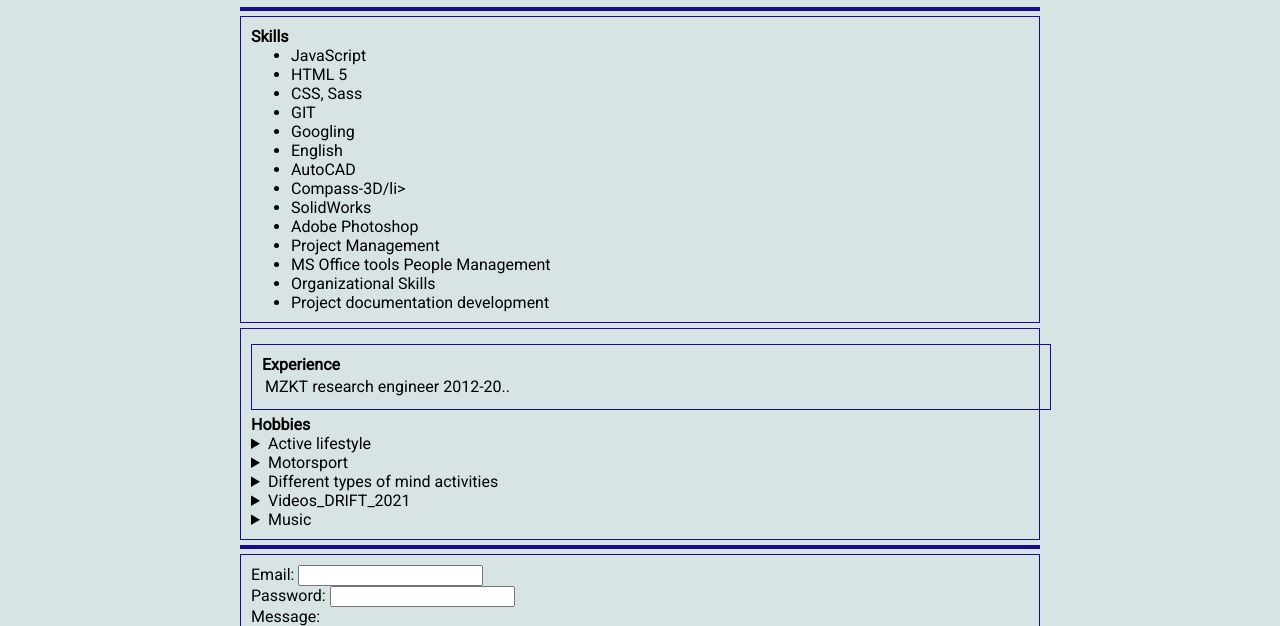
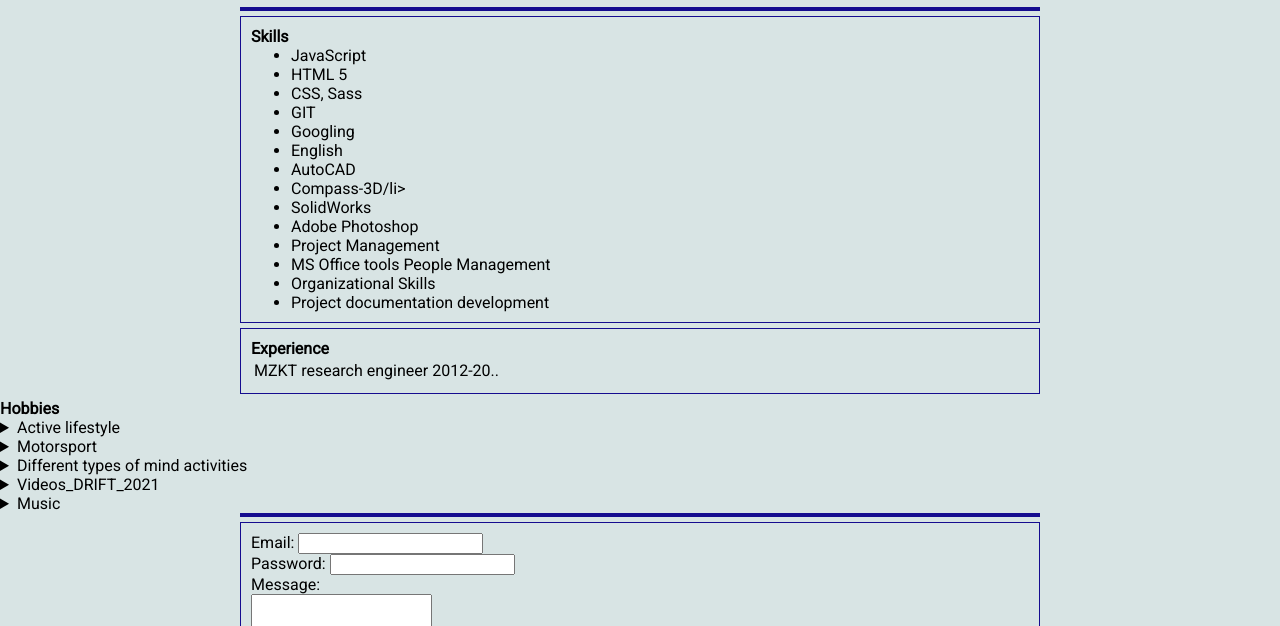
Before and after one commit to GAREET/Homework_3, a plain HTML site: page index.html in a window 1280 px wide. Shown: the part 474-1100 px from the top of the page. Drawn offline with Linux system fonts and the light colour scheme.

Commit message:
Update index.html

```diff
--- a/index.html
+++ b/index.html
@@ -45,8 +45,7 @@
             </ul>
         </section>
         <section>
-                    <section>
-            <h4>Experience</h4>
+        <h4>Experience</h4>
             <table>
                 <tr>
                     <td>MZKT</td>
```
